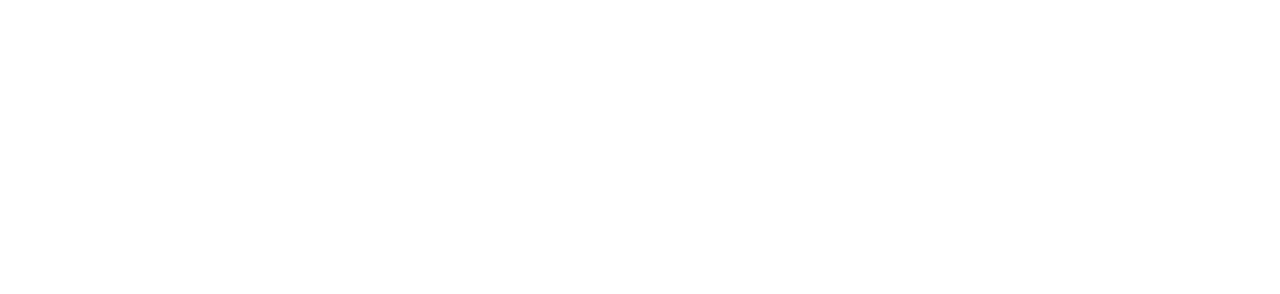
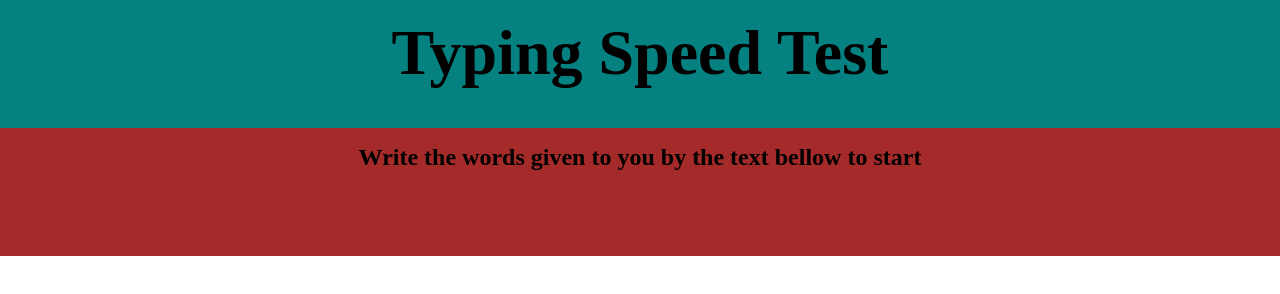
Before and after one commit to amiralipaak/Typing-Speed-Test, a plain HTML site: page index.html in a window 1280 px wide. Drawn offline with Linux system fonts and the light colour scheme.

Commit message:
Added the primary styles and texts

```diff
--- a/index.html
+++ b/index.html
@@ -9,6 +9,16 @@
 </head>
 <body>
 
+    <div class="container">
+
+        <div class="header-main">
+<div class="header__title"><h1>Typing Speed Test</h1></div>
+<div class="header__divider"><h2>Write the words given to you by the text bellow to start</h2></div>
+
+        </div>
+
+
+    </div>
 
 
 
--- a/style.css
+++ b/style.css
@@ -0,0 +1,25 @@
+* {
+	margin: 0;
+	padding: 0;
+	box-sizing: border-box;
+}
+
+.header-main {
+	text-align: center;
+	width: 100%;
+	height: 8rem;
+}
+.header__title {
+	background-color: rgb(5, 129, 129);
+	width: 100%;
+	height: 100%;
+	padding: 1rem;
+	font-size: 2em;
+}
+.header__divider {
+	font-size: 1rem;
+	width: 100%;
+	height: 100%;
+	padding: 1rem;
+	background-color: brown;
+}
```
